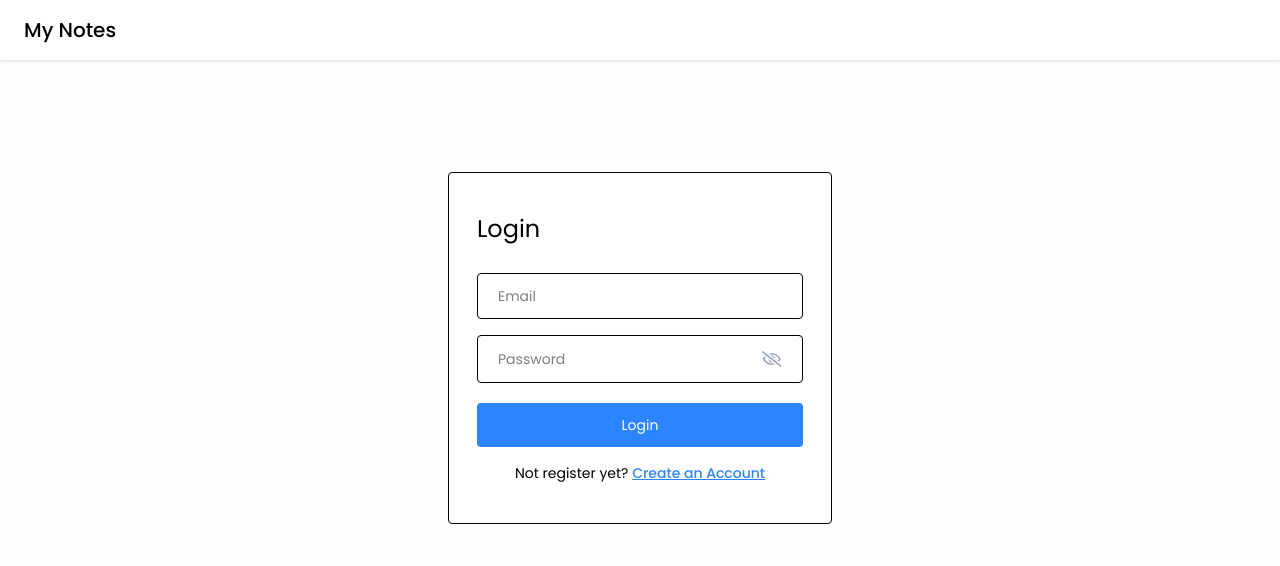
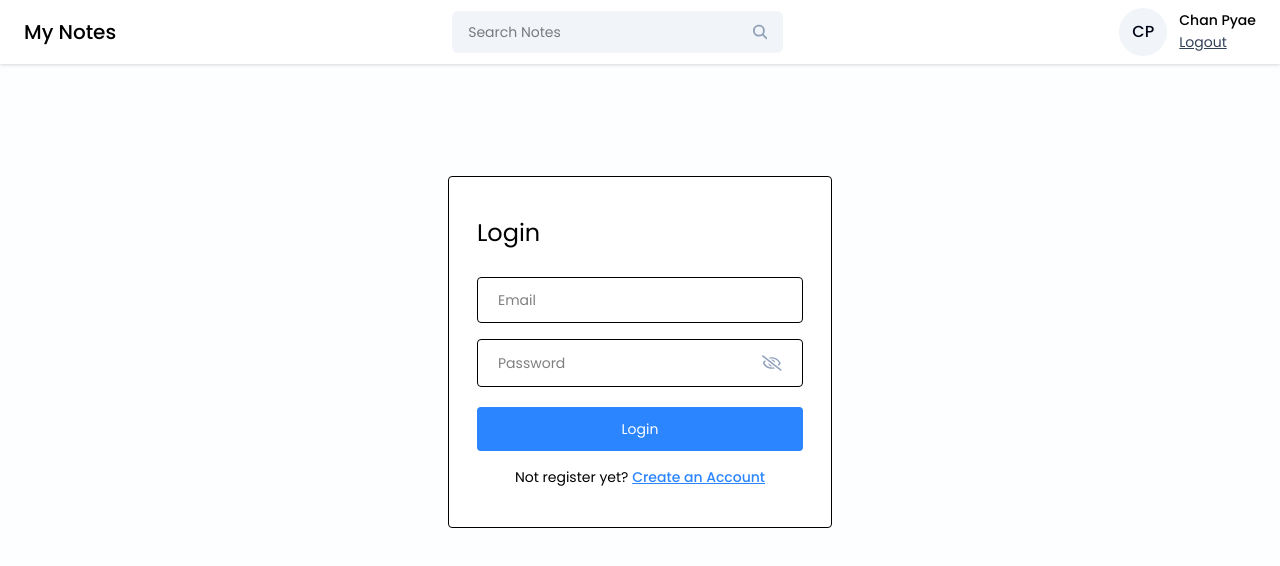
Before and after one commit to chanpyaesonekyaw/mern-notes-app, a React (Vite) app in the folder frontend/: page /login in a window 1280 px wide. Shown: the top 566 px of the page. Built offline with nearby package versions, Linux system fonts and the light colour scheme.

Commit message:
Search Bar Added

```diff
--- /dev/null
+++ b/frontend/src/components/Cards/ProfileInfo.jsx
@@ -0,0 +1,18 @@
+import React from 'react'
+import { getInitials } from '../../utils/helper'
+
+const ProfileInfo = ({onLogOut}) => {
+  return (
+    <div className='flex items-center gap-3'>
+        <div className='w-12 h-12 flex items-center justify-center rounded-full text-slate-950 font-medium bg-slate-100'>
+            {getInitials('Chan Pyae')}
+        </div>
+        <div>
+            <p className='text-sm font-medium'>Chan Pyae</p>
+            <button className='text-sm text-slate-700 underline' onClick={onLogOut}>Logout</button>
+        </div>
+    </div>
+  )
+}
+
+export default ProfileInfo
--- a/frontend/src/components/Input/PasswordInput.jsx
+++ b/frontend/src/components/Input/PasswordInput.jsx
@@ -9,7 +9,7 @@ const PasswordInput = ({value, onChange, placeholder}) => {
     }
 
     return (
-    <div className='flex item-center bg-transparent border border-[1.5px] rounded mb-4 px-5 py-3'>
+    <div className='flex items-center bg-transparent border border-[1.5px] rounded mb-4 px-5 py-3'>
         <input
             value={value}
             onChange={onChange}
--- a/frontend/src/components/Navbar/Navbar.jsx
+++ b/frontend/src/components/Navbar/Navbar.jsx
@@ -1,9 +1,35 @@
-import React from 'react'
+import React, { useState } from 'react'
+import ProfileInfo from '../Cards/ProfileInfo'
+import { useNavigate } from 'react-router-dom'
+import SearchBar from '../SearchBar/SearchBar';
 
 const Navbar = () => {
+  const [searchQuery, setSearchQuery] = useState('');
+
+  const navigate = useNavigate;
+
+  const onLogOut = ()=>{
+    navigate('/login');
+  };
+
+  const handleSearch = () => {};
+
+  const onClearSearch = () => {
+    setSearchQuery('');
+  };
+
   return (
-    <div className='bg-white flex item-center justify-between px-6 py-2 drop-shadow'>
-        <div className='text-xl font-medium text-black py-2'>My Notes</div>
+    <div className='bg-white flex items-center justify-between px-6 py-2 drop-shadow'>
+        <h2 className='text-xl font-medium text-black py-2'>My Notes</h2>
+        <SearchBar
+          value={searchQuery}
+          onChange={({target})=>{
+            setSearchQuery(target.value);
+          }}
+          handleSearch = {handleSearch}
+          onClearSearch = {onClearSearch}
+        />
+        <ProfileInfo onLogOut={onLogOut}/>
     </div>
   )
 }
--- /dev/null
+++ b/frontend/src/components/SearchBar/SearchBar.jsx
@@ -0,0 +1,28 @@
+import React from 'react'
+import { FaMagnifyingGlass } from "react-icons/fa6";
+import { IoMdClose } from "react-icons/io";
+
+const SearchBar = ({value, onChange, handleSearch, onClearSearch}) => {
+
+    return (
+        <div className='flex items-center bg-slate-100 rounded-md px-4'>
+            <input
+                type="text"
+                placeholder="Search Notes"
+                className="w-full text-sm bg-transparent py-[11px] mr-3 outline-none"
+                value={value}
+                onChange={onChange}
+            />
+            {value && <IoMdClose
+                className='text-slate-400 hover:text-black cursor-pointer text-xl mr-3'
+                onClick={onClearSearch}
+            />}
+            <FaMagnifyingGlass
+                className='text-slate-400 hover:text-black cursor-pointer'
+                onClick={handleSearch}
+            />
+        </div>
+    )
+}
+
+export default SearchBar
--- a/frontend/src/pages/Home/Home.jsx
+++ b/frontend/src/pages/Home/Home.jsx
@@ -1,12 +1,11 @@
 import React from 'react'
+import Navbar from '../../components/Navbar/Navbar'
 
 const Home = () => {
   return (
-    <div>
-        <h1 className="text-3xl font-bold underline">
-            Hello world!
-        </h1>
-    </div>
+    <>
+        <Navbar />
+    </>
   )
 }
 
--- a/frontend/src/utils/helper.js
+++ b/frontend/src/utils/helper.js
@@ -2,3 +2,13 @@ export const validateEmail = (email) => {
     const regex = /^[a-zA-Z0-9._%+-]+@[a-zA-Z0-9.-]+\.[a-zA-Z]{2,}$/;
     return regex.test(email);
 };
+
+export const getInitials = (name) => {
+    if(!name) return '';
+    const words = name.split(' ');
+    let initials = '';
+    for (let i = 0; i < Math.min(words.length, 2); i++){
+        initials += words[i][0];
+    }
+    return initials.toUpperCase();
+}
```
